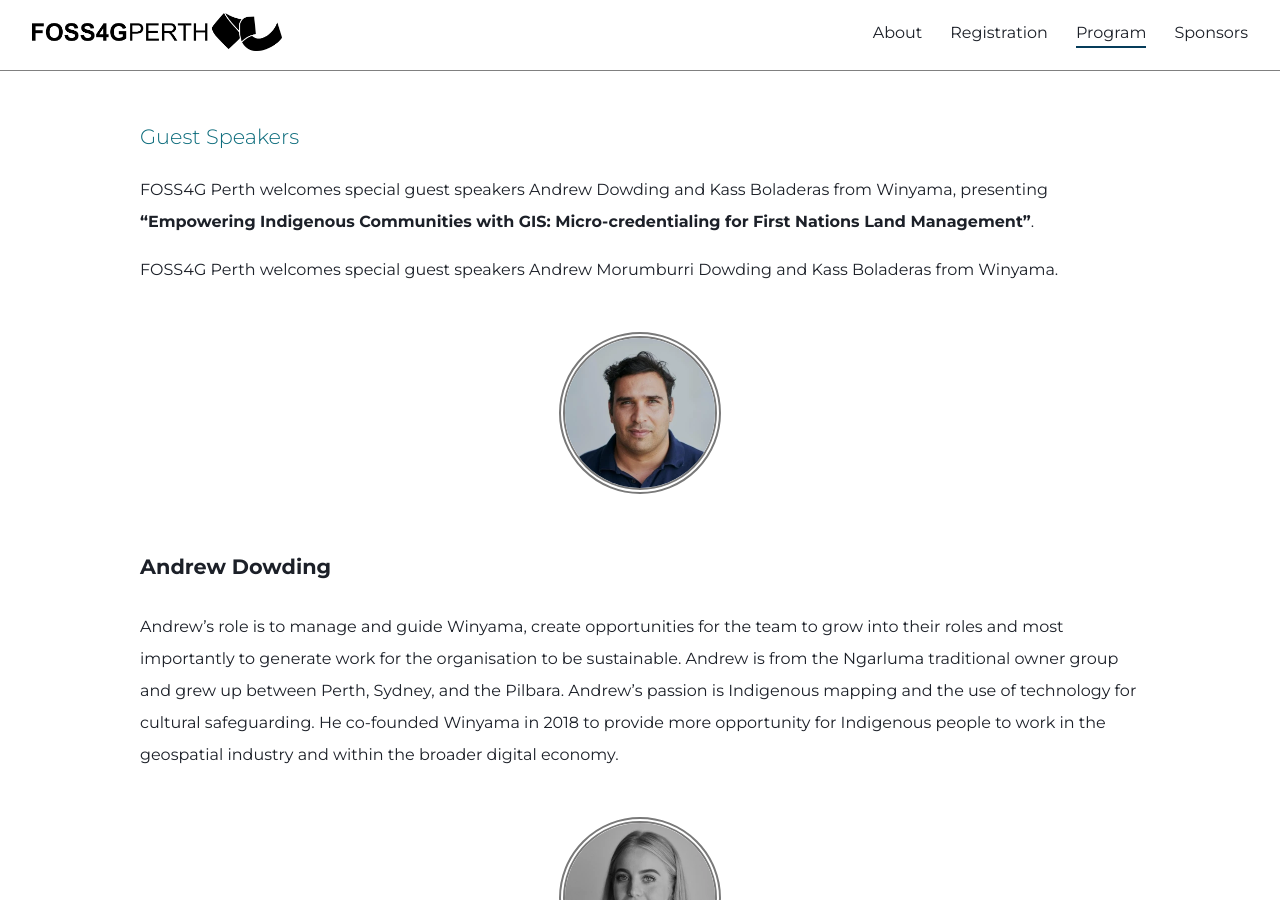
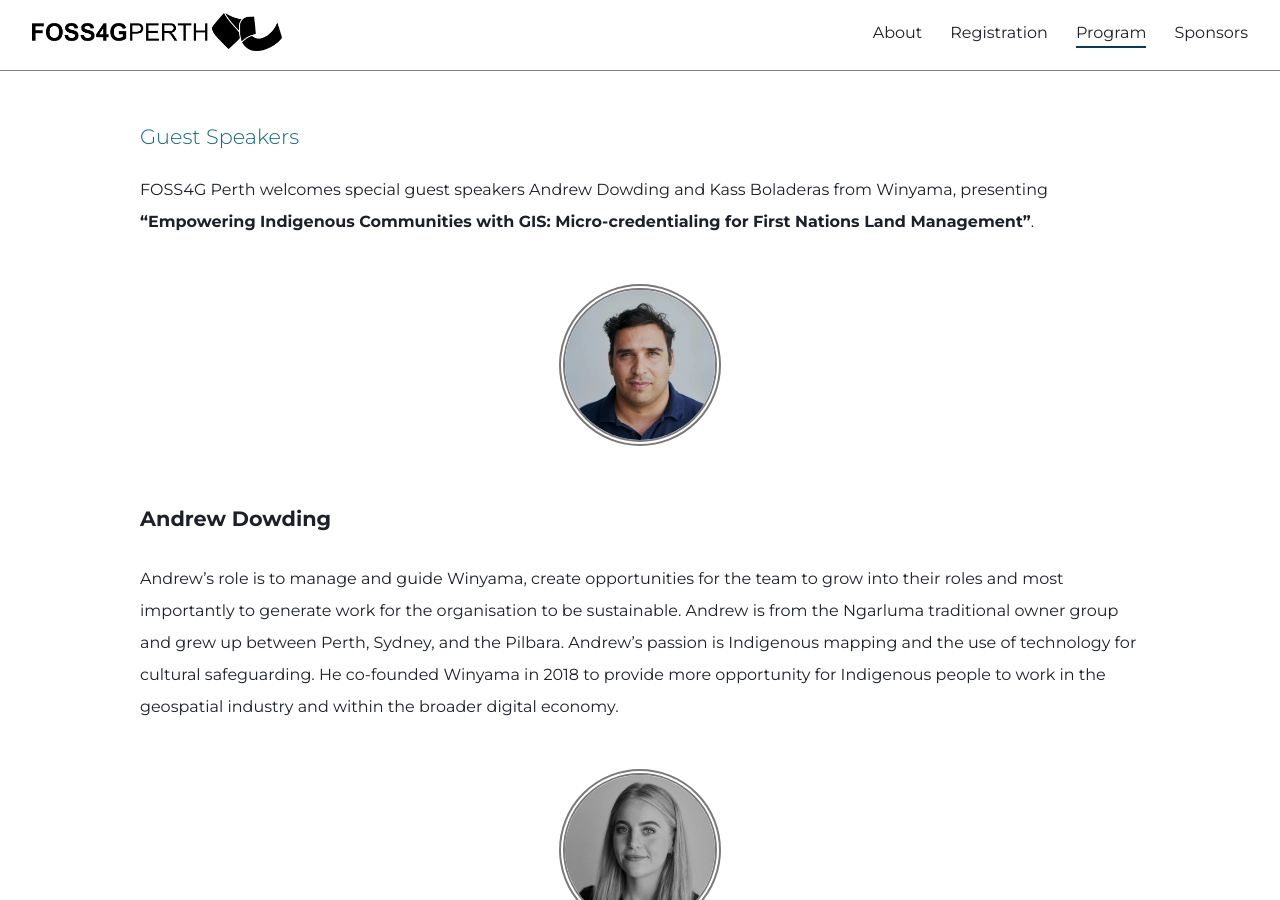
Before and after one commit to foss4g-perth-org/foss4g-perth-org.github.io, a Jekyll site: the page built from program.md, in a window 1280 px wide and 900 px high, scrolled down 2694 px. Built offline with Jekyll 4.4.1, drawn with Linux system fonts in a browser that asks for light colours; some web fonts are replaced; comment, search, counter and statistics services are not loaded.

Commit message:
Small fix

```diff
--- a/program.md
+++ b/program.md
@@ -103,8 +103,6 @@ In collaboration with <a href="https://www.isprs.org/tc4-symposium2024/index.htm
 
 FOSS4G Perth welcomes special guest speakers Andrew Dowding and Kass Boladeras from Winyama, presenting **"Empowering Indigenous Communities with GIS: Micro-credentialing for First Nations Land Management"**.
 
-FOSS4G Perth welcomes special guest speakers Andrew Morumburri Dowding and Kass Boladeras from Winyama.
-
 
 <div class="keynote-container">
     <img src="/assets/img/program/andrew_dowding.webp" class="keynote-img" alt="Andrew Dowding">
```
